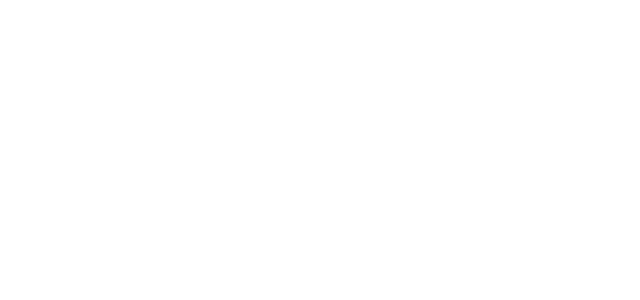
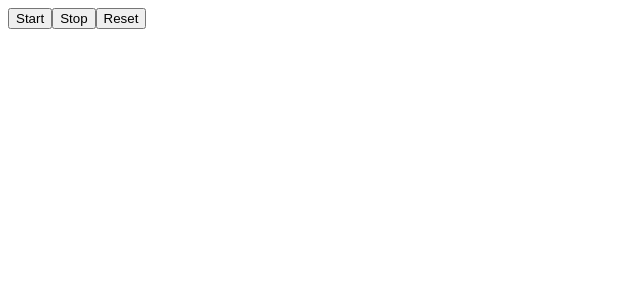
Before and after one commit to MrCrowNFT/Stopwatch2, a React app in the folder stopwatch2/: page / in a window 1280 px wide. Shown: the top 300 px of the page, without its empty margins (0-640 px from the left). Built offline with nearby package versions, Linux system fonts and the light colour scheme; the HTML template or start-up script is replaced by a standard one.

Commit message:
Stopwatch html

```diff
--- a/stopwatch2/src/stopwatch.jsx
+++ b/stopwatch2/src/stopwatch.jsx
@@ -26,6 +26,14 @@
 
     }
 
-    return(<div></div>)
+    return(<div className="stopwatch">
+        <div className="display">{formatTime()}</div>
+        <div className="controls">
+            <button className="start-btn" onClick={start}>Start</button>
+            <button className="stop-btn" onClick={stop}>Stop</button>
+            <button className="reset-btn" onClick={reset}>Reset</button>
+        </div>
+
+    </div>)
 }
 export default Stopwatch
```
